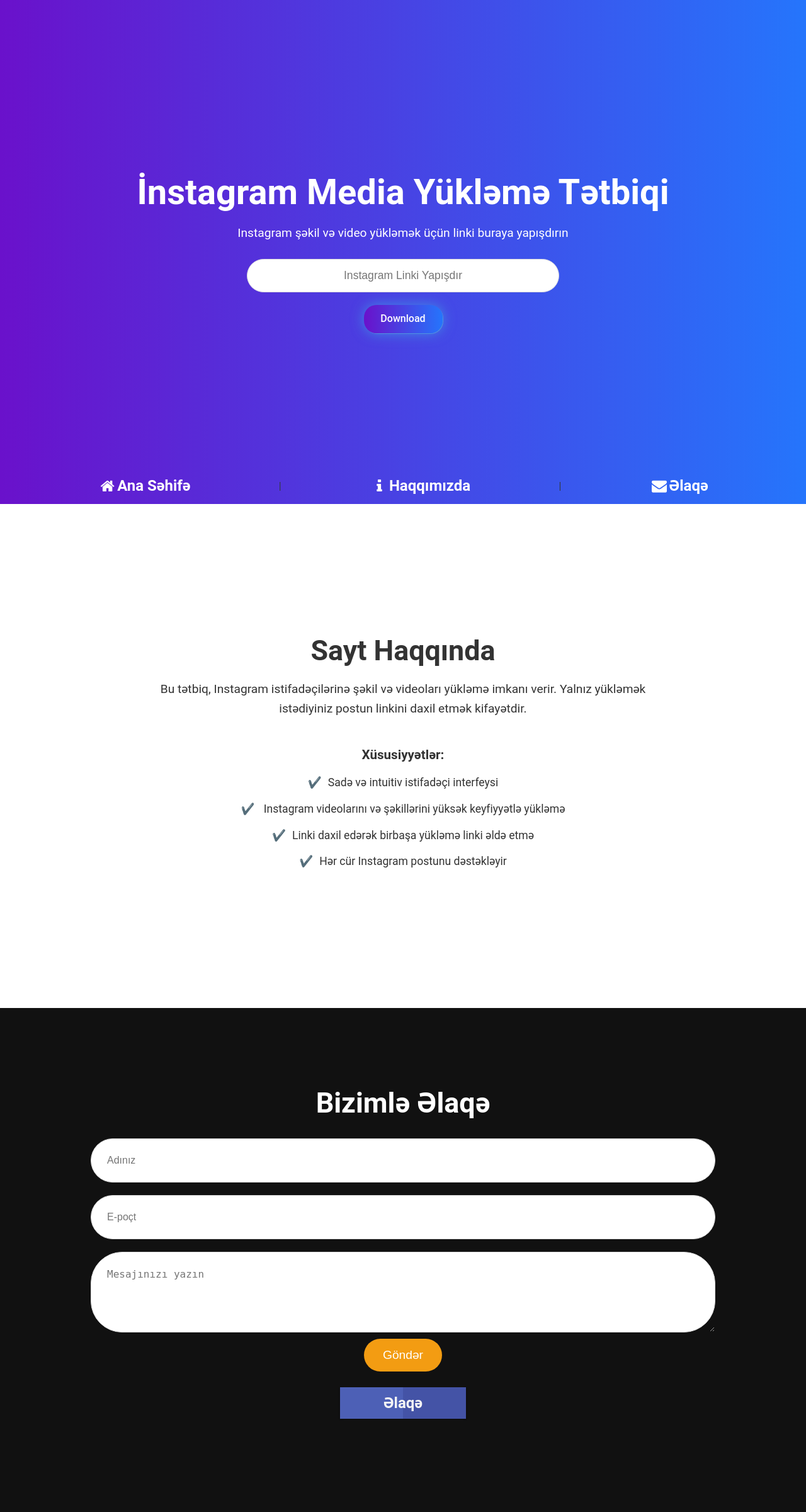
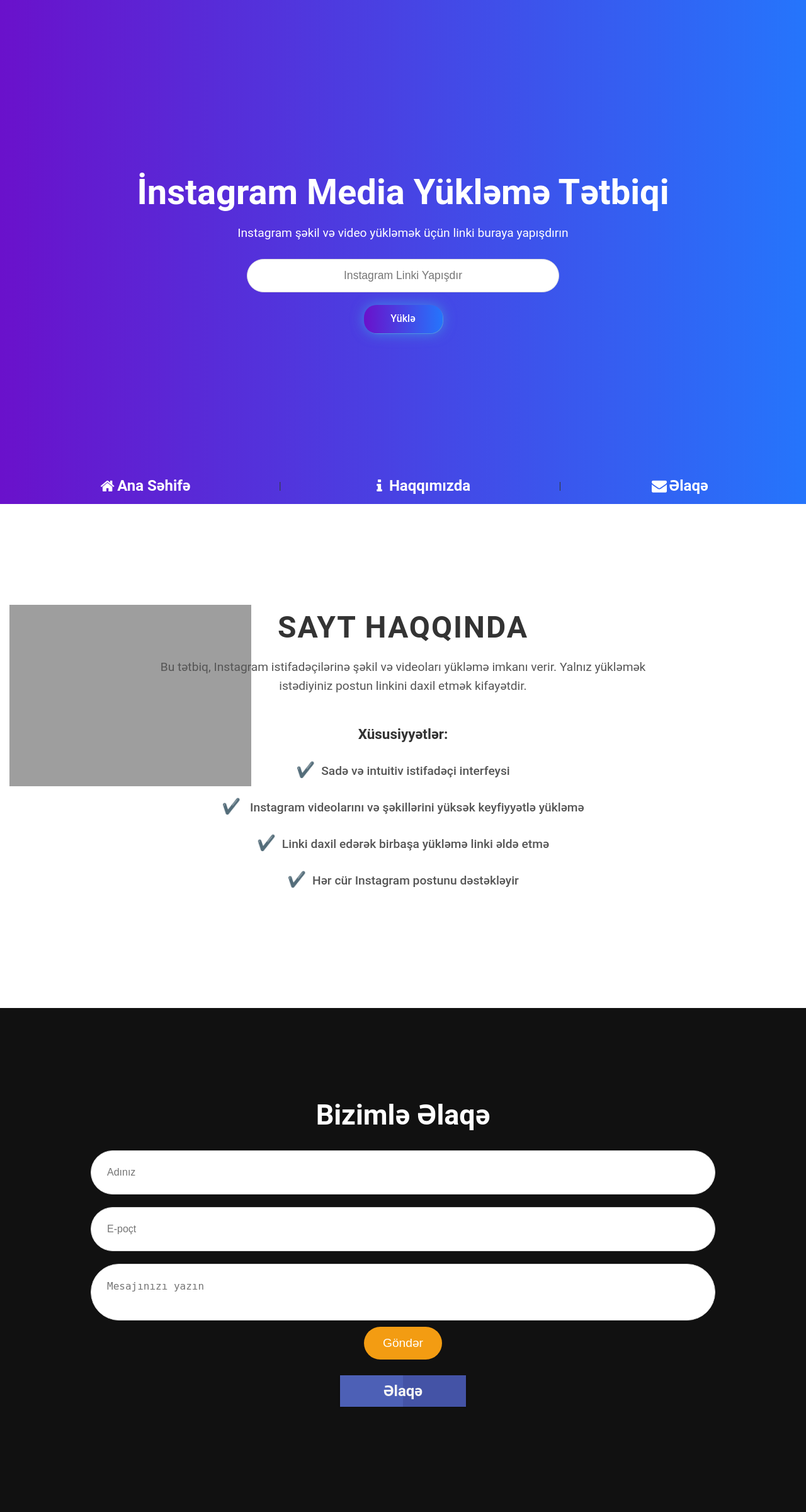
Before and after one commit to ferhadsultan98/igdownload, a Flask app: page / in a window 1280 px wide. Shown: the whole page at 63% size. Run offline with Flask 3, Linux system fonts and the light colour scheme; grey boxes are pictures that could not be loaded.

Commit message:
Update index.html

```diff
--- a/templates/index.html
+++ b/templates/index.html
@@ -181,7 +181,7 @@
       /* About Section */
       #about {
         height: 100vh;
-        padding: 80px 20px;
+        padding: 100px 20px;
         background-color: white;
         text-align: center;
         color: #333;
@@ -192,10 +192,25 @@
         opacity: 0;
         transform: translateY(20px);
         transition: opacity 1s ease, transform 1s ease;
+        position: relative;
+      }
+      #about .phone-mockup {
+        position: absolute;
+        left: 15px;
+        top: 20%;
+        width: 30vw;
+        z-index: -3;
+      }
+      #about .phone-mockup img {
+        width: 100%;
       }
       #about h2 {
-        font-size: 2.8rem;
+        font-size: 3rem;
         margin-bottom: 20px;
+        color: #333;
+        font-weight: bold;
+        text-transform: uppercase;
+        letter-spacing: 2px;
       }
 
       #about p {
@@ -203,30 +218,35 @@
         max-width: 800px;
         margin: 0 auto;
         line-height: 1.6;
-        margin-bottom: 20px;
+        margin-bottom: 30px;
+        color: #555;
+        font-weight: 400;
       }
 
-      /* Detailed Features */
-      #about .features {
+      .features {
         margin-top: 40px;
-        font-size: 1.1rem;
+        font-size: 1.2rem;
         line-height: 1.8;
+        color: #333;
       }
 
-      #about .features ul {
+      .features ul {
         list-style-type: none;
+        padding: 0;
       }
 
-      #about .features li {
-        margin: 10px 0;
+      .features li {
+        margin: 15px 0;
+        font-weight: 500;
+        color: #555;
       }
 
-      #about .features li:before {
+      .features li:before {
         content: "✔️";
         margin-right: 10px;
         color: #28a745;
+        font-size: 1.5rem;
       }
-
       /* Contact Section */
       #contact {
         height: 100vh;
@@ -261,7 +281,9 @@
         outline: none;
         transition: all 0.3s;
       }
-
+      #contact textarea {
+        resize: none;
+      }
       #contact input:focus,
       #contact textarea:focus {
         border-color: #f39c12;
@@ -492,11 +541,12 @@
         </li>
       </ul>
     </nav>
+
     <!-- Home Section -->
     <section id="home">
       <h1>İnstagram Media Yükləmə Tətbiqi</h1>
       <p>Instagram şəkil və video yükləmək üçün linki buraya yapışdırın</p>
-      <form action="/download" method="POST">
+      <form action="/download" method="POST" id="downloadForm">
         <input
           type="text"
           id="url"
@@ -505,20 +555,59 @@
           required
         />
         <button class="botao" type="submit">
-          <svg width="24px" height="24px" viewBox="0 0 24 24" fill="none" xmlns="http://www.w3.org/2000/svg" class="mysvg"><g id="SVGRepo_bgCarrier" stroke-width="0">
-            </g><g id="SVGRepo_tracerCarrier" stroke-linecap="round" stroke-linejoin="round"></g><g id="SVGRepo_iconCarrier">
-               <g id="Interface / Download">
-               <path id="Vector" d="M6 21H18M12 3V17M12 17L17 12M12 17L7 12" stroke="#f1f1f1" stroke-width="2" stroke-linecap="round" stroke-linejoin="round">
-               </path>
-            </g> </g>
+          <svg
+            width="24px"
+            height="24px"
+            viewBox="0 0 24 24"
+            fill="none"
+            xmlns="http://www.w3.org/2000/svg"
+            class="mysvg"
+          >
+            <g id="SVGRepo_iconCarrier">
+              <path
+                id="Vector"
+                d="M6 21H18M12 3V17M12 17L17 12M12 17L7 12"
+                stroke="#f1f1f1"
+                stroke-width="2"
+                stroke-linecap="round"
+                stroke-linejoin="round"
+              ></path>
+            </g>
           </svg>
-          <span class="texto">Download</span>
+          <span class="texto">Yüklə</span>
         </button>
       </form>
     </section>
 
+    <!-- Rating Modal (Evaluation Modal) -->
+    <div id="ratingModal" class="modal">
+      <div class="modal-content">
+        <h2>Değerləndirmənizi Edin</h2>
+        <div id="ratingStars">
+          <span class="star" data-value="1">⭐</span>
+          <span class="star" data-value="2">⭐</span>
+          <span class="star" data-value="3">⭐</span>
+          <span class="star" data-value="4">⭐</span>
+          <span class="star" data-value="5">⭐</span>
+        </div>
+        <button id="submitRating">Göndər</button>
+      </div>
+    </div>
+
+    <!-- Warning Modal to be shown if no rating is given -->
+    <div id="warningModal" class="modal">
+      <div class="modal-content">
+        <h2>Zəhmət olmasa bir dəyərləndirmə edin!</h2>
+        <button id="closeWarningModal">Bağla</button>
+      </div>
+    </div>
+
     <!-- About Section -->
     <section id="about">
+      <!-- Phone Mockup -->
+      <div class="phone-mockup">
+        <img src="./iphone.png" alt="" />
+      </div>
       <div class="details">
         <h2>Sayt Haqqında</h2>
         <p>
@@ -558,32 +647,61 @@
     <!-- Contact Section -->
     <section id="contact">
       <h2>Bizimlə Əlaqə</h2>
-      <form action="contact_submit" method="POST">
-        <input type="text" name="name" placeholder="Adınız" required />
-        <input type="email" name="email" placeholder="E-poçt" required />
+      <form action="contact_submit" id="contactForm">
+        <input
+          type="text"
+          name="name"
+          id="name"
+          placeholder="Adınız"
+          required
+        />
+        <input
+          type="email"
+          name="email"
+          id="email"
+          placeholder="E-poçt"
+          required
+        />
         <textarea
           name="message"
-          rows="4"
           placeholder="Mesajınızı yazın"
           required
+          id="message"
         ></textarea>
         <button type="submit">Göndər</button>
       </form>
+
       <div class="card">
         <span>Əlaqə </span>
-        <a class="social-link" href="https://www.linkedin.com/in/farhadsultan" target="_blank">
+        <a
+          class="social-link"
+          href="https://www.linkedin.com/in/farhadsultan"
+          target="_blank"
+        >
           <i class="fa fa-linkedin" style="font-size: 24px"></i>
         </a>
         |
-        <a class="social-link" href="https://instagram.com/ferhad.sultann" target="_blank">
+        <a
+          class="social-link"
+          href="https://instagram.com/ferhad.sultann"
+          target="_blank"
+        >
           <i class="fa fa-instagram" style="font-size: 24px"></i>
         </a>
         |
-        <a class="social-link" href="https://codepen.io/farhadsultan" target="_blank">
+        <a
+          class="social-link"
+          href="https://codepen.io/farhadsultan"
+          target="_blank"
+        >
           <i class="fa fa-codepen" style="font-size: 24px"></i>
         </a>
         |
-        <a class="social-link" href="https://wa.me/+994555254193?text=Hi%20Farhad%20☺!" target="_blank">
+        <a
+          class="social-link"
+          href="https://wa.me/+994555254193?text=Hi%20Farhad%20☺!"
+          target="_blank"
+        >
           <i class="fa fa-whatsapp" style="font-size: 24px"></i>
         </a>
       </div>
@@ -623,16 +741,84 @@
           contactSection.style.transform = "translateY(0)";
         }
       });
-      // Sayfa kaydırıldıkça navbar'a 'scrolled' sınıfı ekle
+
+      // Add 'scrolled' class to the navbar when scrolling the page
       window.onscroll = function () {
         var navbar = document.getElementById("navbar");
         if (window.pageYOffset > 50) {
-          // 50px'den fazla kaydırıldığında
+          // When scrolled more than 50px
           navbar.classList.add("scrolled");
         } else {
           navbar.classList.remove("scrolled");
         }
       };
+
+      // Rating Modal
+      // Wait for 5 seconds after form submission
+      document
+        .getElementById("downloadForm")
+        .addEventListener("submit", function (event) {
+          event.preventDefault(); // Prevents the form from being submitted
+
+          // Simulate download process after 5 seconds
+          setTimeout(function () {
+            showRatingModal(); // Show the rating modal
+          }, 5000);
+        });
+
+      // Show the rating modal
+      function showRatingModal() {
+        document.getElementById("ratingModal").style.display = "flex";
+      }
+
+      // Rating functionality
+      let selectedRating = 0;
+      document.querySelectorAll(".star").forEach(function (star) {
+        star.addEventListener("click", function () {
+          selectedRating = parseInt(star.getAttribute("data-value")); // Get the selected rating value
+          updateStars(); // Update the stars
+        });
+      });
+
+      // Function to update the color of the stars
+      function updateStars() {
+        document.querySelectorAll(".star").forEach(function (star) {
+          if (parseInt(star.getAttribute("data-value")) <= selectedRating) {
+            star.style.color = "gold"; // Change the color of selected stars to gold
+          } else {
+            star.style.color = "gray"; // Change the color of the other stars to gray
+          }
+        });
+      }
+
+      // Hide the modal when the rating is submitted
+      document
+        .getElementById("submitRating")
+        .addEventListener("click", function () {
+          if (selectedRating > 0) {
+            console.log("Rating Submitted:", selectedRating);
+            // You can send the rating to the server or save it locally here
+            document.getElementById("ratingModal").style.display = "none"; // Hide the modal
+          } else {
+            // Show a warning modal if no rating was selected
+            showWarningModal();
+          }
+        });
+
+      // Show the warning modal when no rating is selected
+      function showWarningModal() {
+        document.getElementById("warningModal").style.display = "flex";
+      }
+
+      // Close the warning modal
+      document
+        .getElementById("closeWarningModal")
+        .addEventListener("click", function () {
+          document.getElementById("warningModal").style.display = "none";
+        });
+
+
+
     </script>
   </body>
 </html>
```
Also changed, not shown: other parts of templates/index.html (+36 -9 lines). Lines whose indentation alone changed are shown as unchanged.
